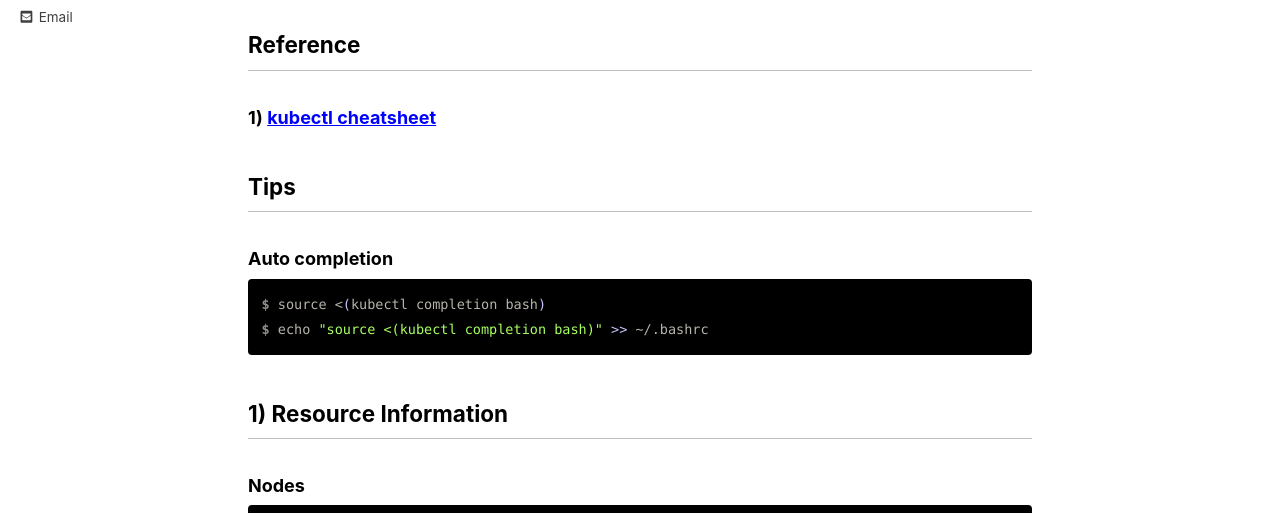
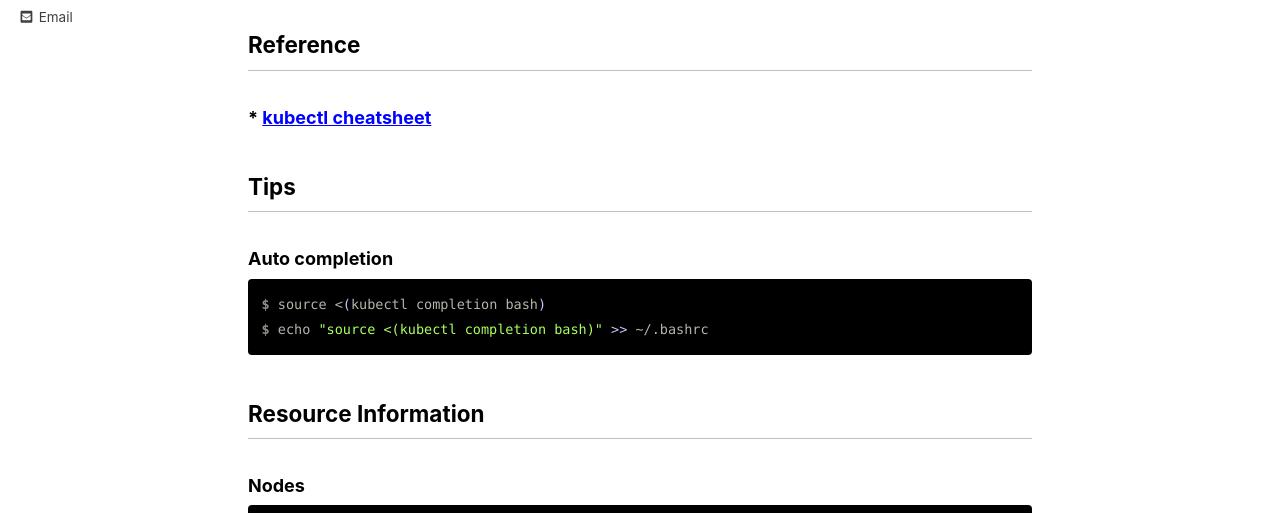
Before and after one commit to unipark00/tekrepo, a Jekyll site: the page built from _posts/2019-04-18-k8s-cheat-sheet.md, in a window 1280 px wide and 900 px high. Shown: the part 205-718 px from the top of the window. Built offline with Jekyll 4.4.1, drawn with Linux system fonts in a browser that asks for light colours; cached includes are drawn as plain includes.

Commit message:
Update 2019-04-18-k8s-cheat-sheet.md

````diff
--- a/_posts/2019-04-18-k8s-cheat-sheet.md
+++ b/_posts/2019-04-18-k8s-cheat-sheet.md
@@ -10,7 +10,7 @@ toc: false
 This post shows the cheat sheets for quick k8s operation.
 
 ## Reference
-### 1) [kubectl cheatsheet](https://kubernetes.io/docs/reference/kubectl/cheatsheet/)
+### * [kubectl cheatsheet](https://kubernetes.io/docs/reference/kubectl/cheatsheet/)
 
 ## Tips
 ### Auto completion
@@ -19,7 +19,7 @@ $ source <(kubectl completion bash)
 $ echo "source <(kubectl completion bash)" >> ~/.bashrc
 ```
 
-## 1) Resource Information
+## Resource Information
 ### Nodes
 ```console
 kubectl get no
````
Also changed, not shown: other parts of _posts/2019-04-18-k8s-cheat-sheet.md (+0 -1 lines).
